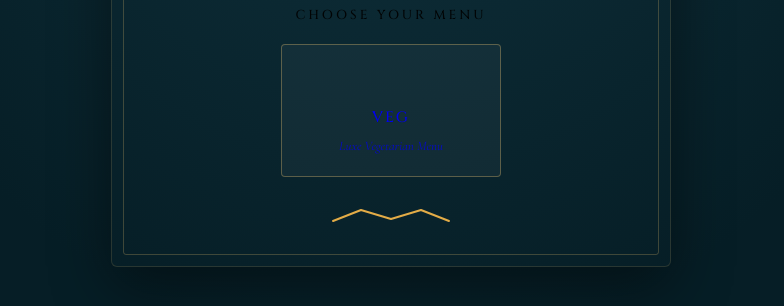
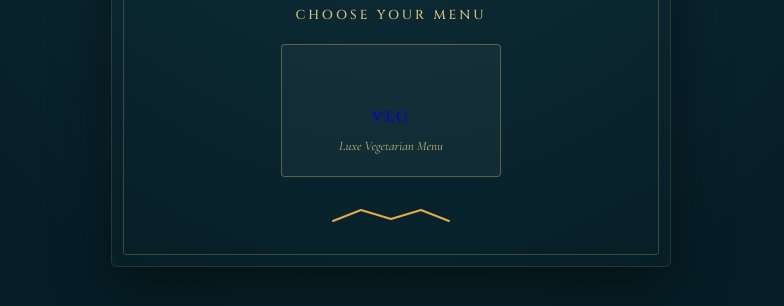
Before and after one commit to theheavenlystay/windsvillavegmenu, a plain HTML site: page index.html in a window 1280 px wide. Shown: the part 430-736 px from the top of the page, without its empty margins (249-1033 px from the left). Drawn offline with nearby package versions, Linux system fonts and the light colour scheme.

Commit message:
Update index.html

```diff
--- a/index.html
+++ b/index.html
@@ -26,6 +26,22 @@
   *{ box-sizing:border-box; }
 
   html,body{ height:100%; }
+
+    :root{
+    --bg:#061e26;
+    --bg-alt:#0d2c36;
+    --card:rgba(251,246,234,0.05);
+    --line:rgba(230,190,110,0.18);
+    --ink:#fbf6ea;
+    --muted:#b9ad8f;
+    --gold:#e3ac47;
+    --gold-light:#f6d98a;
+    --accent:#a33b32;
+    --accent-soft:#3a201d;
+    --accent-ghost:rgba(163,59,50,0.14);
+  }
+  *{box-sizing:border-box;}
+  html{scroll-behavior:smooth;}
 
   body{
     margin:0;
```
